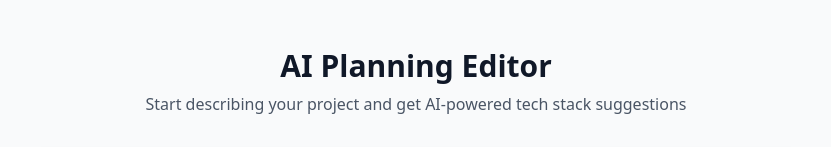
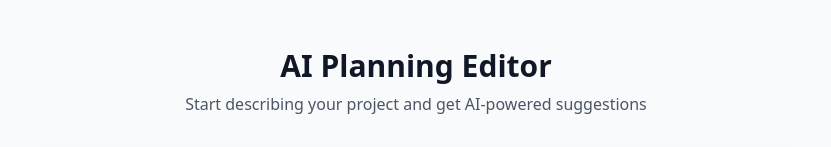
Before and after one commit to tyeoh9/ai-powered-planner, a Next.js app: page / in a window 1280 px wide. Shown: the top 147 px of the page, without its empty margins (224-1055 px from the left). Built offline with nearby package versions, Linux system fonts and the light colour scheme.

Commit message:
Minor edits

```diff
--- a/app/api/suggest/route.ts
+++ b/app/api/suggest/route.ts
@@ -16,7 +16,7 @@ export async function POST(req: Request) {
 
     const result = streamText({
       model: anthropic(process.env.ANTHROPIC_API_MODEL ?? 'claude-haiku-4-5-20251001'),
-      maxOutputTokens: 80,
+      // maxOutputTokens: 80,
       system: `You are a planning assistant that helps improve project planning documents.
 
 Your job is to suggest edits to the document. You can:
--- a/app/page.tsx
+++ b/app/page.tsx
@@ -7,7 +7,7 @@ export default function Home() {
         <header className="text-center mb-8">
           <h1 className="text-3xl font-bold text-gray-900 mb-2">AI Planning Editor</h1>
           <p className="text-gray-600">
-            Start describing your project and get AI-powered tech stack suggestions
+            Start describing your project and get AI-powered suggestions
           </p>
         </header>
 
```
